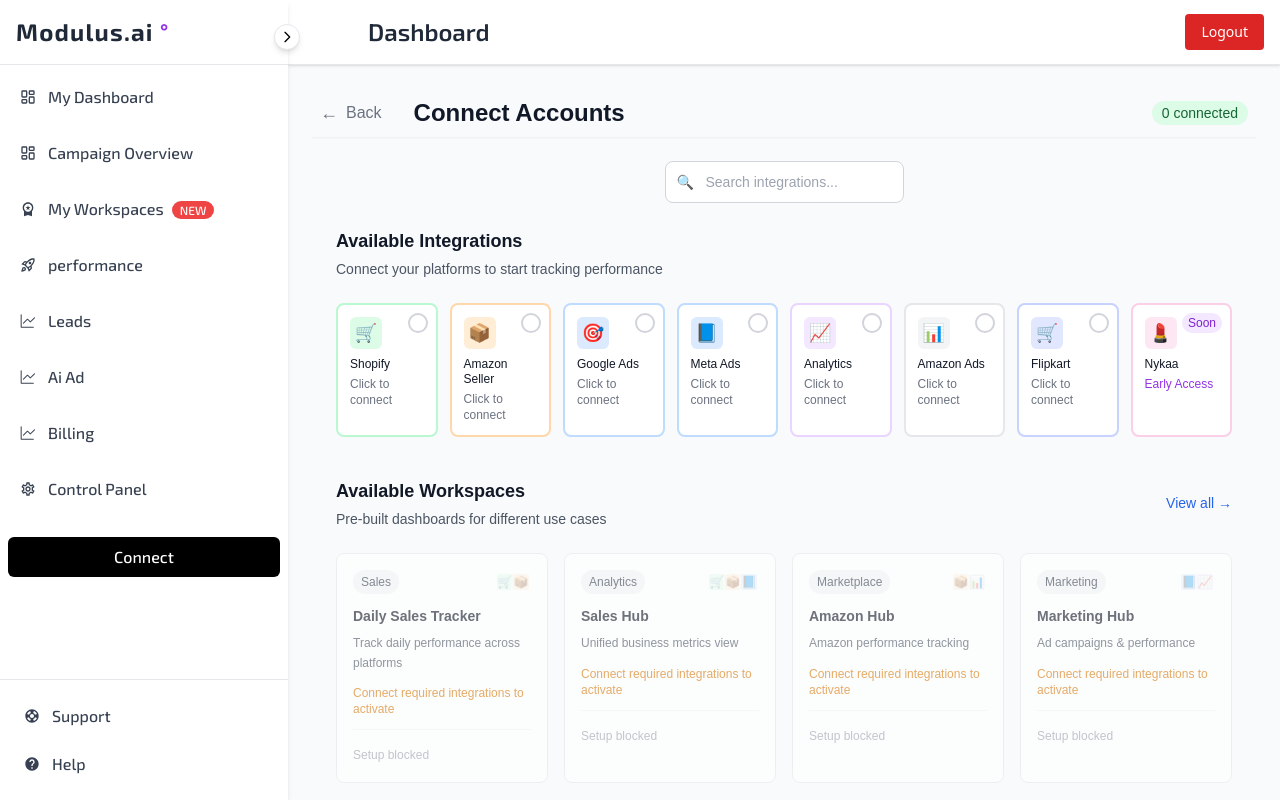
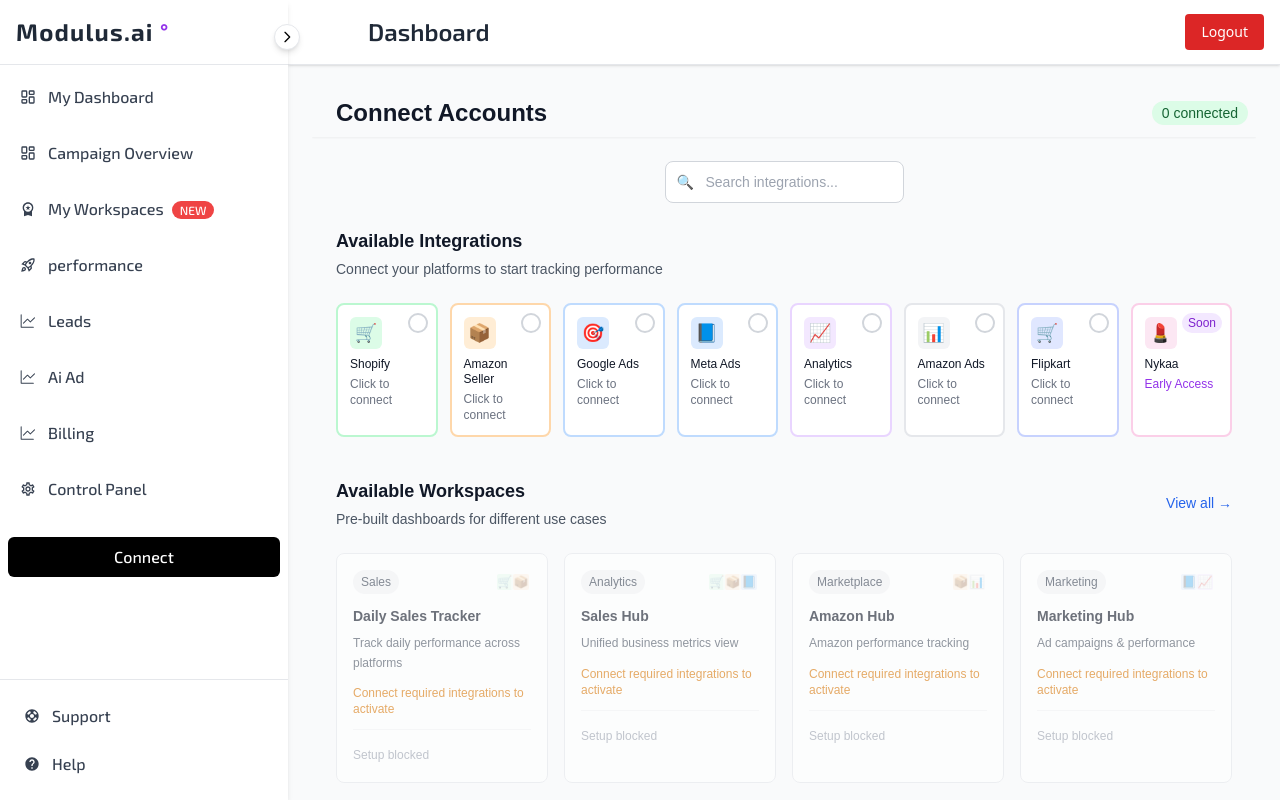
Before and after one commit to Team-Modulus/modulus-frontend, a React (Vite) app: page /dashboard/workspace-connect in a window 1280 px wide. Built offline with nearby package versions, Linux system fonts and the light colour scheme.

Commit message:
fix: Correct link path in Sidebar and comment out unused Back button in ConnectAccount

```diff
--- a/src/component/Sidebar.jsx
+++ b/src/component/Sidebar.jsx
@@ -121,7 +121,7 @@
             </Link>
           ))}
           <div className={`mt-auto pt-4 ${isCollapsed ? 'hidden' : 'block'}`}>
-            <Link to="/workspace-connect">
+            <Link to="workspace-connect">
               <button className="w-full py-2 bg-black text-white rounded-md hover:bg-indigo-800 transition duration-300">Connect</button>
             </Link>
           </div>
--- a/src/pages/accounts/Accounts-main.jsx
+++ b/src/pages/accounts/Accounts-main.jsx
@@ -286,10 +286,10 @@
             <div className="max-w-8xl mx-auto px-2 py-2">
               <div className="flex items-center justify-between">
                 <div className="flex items-center space-x-4">
-                  <button className="flex items-center text-gray-500 hover:text-gray-700 transition-colors">
+                  {/* <button className="flex items-center text-gray-500 hover:text-gray-700 transition-colors">
                     <span className="mr-2 text-lg">←</span>
                     <span className="font-medium">Back</span>
-                  </button>
+                  </button> */}
                   <div className="h-6 w- bg-gray-300"></div>
                   <h1 className="text-2xl font-semibold text-gray-900">Connect Accounts</h1>
                 </div>
```
